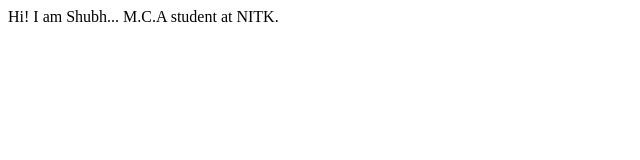
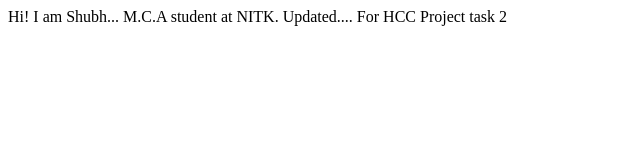
Before and after one commit to shubhgoel04/demo, a plain HTML site: page index.html in a window 1280 px wide. Shown: the whole page, without its empty margins (0-640 px from the left). Drawn offline with Linux system fonts and the light colour scheme.

Commit message:
Update index.html

```diff
--- a/index.html
+++ b/index.html
@@ -8,5 +8,7 @@
 <body>
     Hi! I am Shubh...
     M.C.A student at NITK.
+    Updated....
+    For HCC Project task 2
 </body>
 </html>
```
